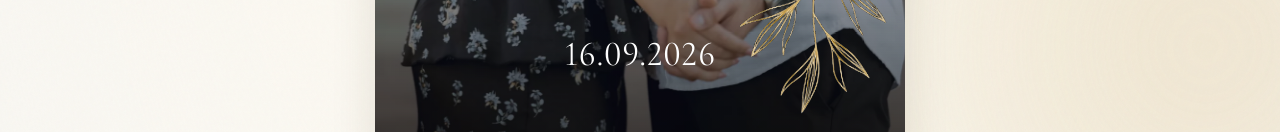
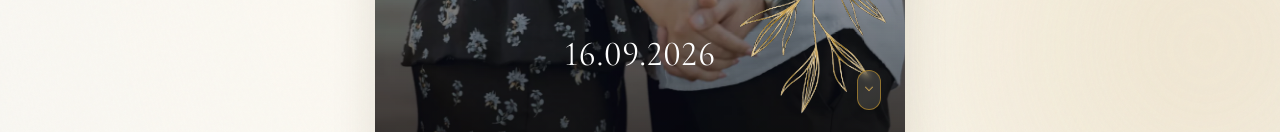
Before and after one commit to paxanraul/elgunsamina, a React (Vite) app: page / in a window 1280 px wide. Shown: the part 668-800 px from the top of the page. Built offline with nearby package versions, Linux system fonts and the light colour scheme.

Commit message:
Restore gold scroll indicator

```diff
--- a/src/App.tsx
+++ b/src/App.tsx
@@ -14,6 +14,7 @@ import {
 } from "motion/react";
 import {
   ArrowRight,
+  ChevronDown,
   MapPin,
   Volume2,
   VolumeX,
@@ -324,6 +325,13 @@ function Hero() {
           16.09.2026
         </p>
       </motion.div>
+      <a
+        className="absolute right-6 bottom-[22px] z-20 grid h-10 w-6 place-items-center rounded-full border border-[#b98e2e]/70 bg-[#fff7e6]/15 text-[#d6ae58] shadow-[0_4px_14px_-5px_rgba(0,0,0,0.45)] backdrop-blur-[3px]"
+        href="#invitation"
+        aria-label="Перейти к приглашению"
+      >
+        <ChevronDown size={14} strokeWidth={1.8} className="animate-bounce" />
+      </a>
     </section>
   );
 }
```
